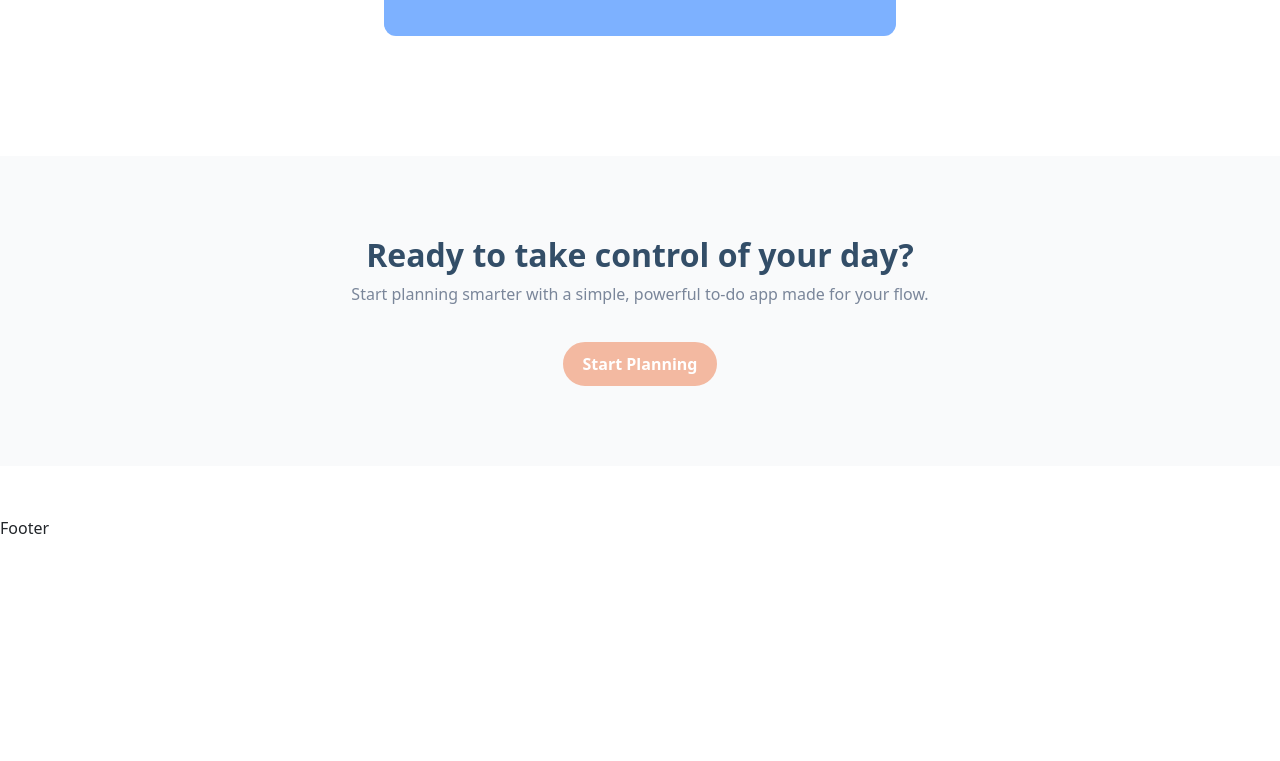
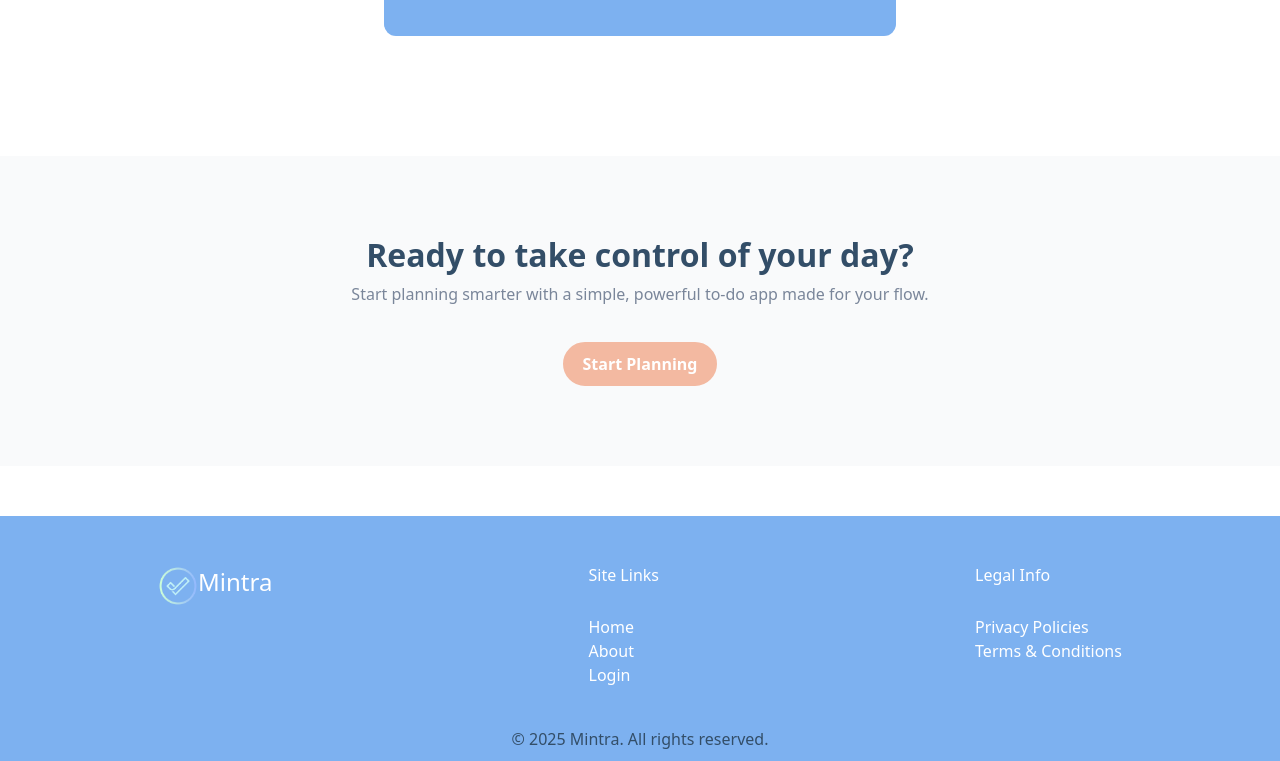
Before and after one commit to Alenia24/todo-app, a React (Vite) app in the folder client/: page / in a window 1280 px wide. Shown: the part 1752-2513 px from the top of the page. Before the commit the page ends 2292 px from the top, so only its background shows below. Built offline with nearby package versions, Linux system fonts and the light colour scheme.

Commit message:
Design footer

```diff
--- a/client/src/components/Footer/Footer.css
+++ b/client/src/components/Footer/Footer.css
@@ -0,0 +1,53 @@
+.footer-section {
+    background-color: var(--primary);
+    padding: 50px 0 10px;
+    display: flex;
+    flex-direction: column;
+    align-items: center;
+}
+
+.links {
+    display: flex;
+    justify-content: space-around;
+    align-items: flex-start;
+    width: 100%;
+    flex-wrap: wrap;
+}
+
+.logo {
+    display: flex;
+    justify-content: center;
+    align-items: center;
+    color: white;
+}
+
+.site-links, .legal-links {
+    display: flex;
+    flex-direction: column;
+
+}
+
+.site-links a, .legal-links a {
+    color: white;
+    text-decoration: none;
+}
+
+.site-links a:hover, .legal-links a:hover {
+    color: var(--text-secondary);
+}
+
+.site-links h6, .legal-links h6 {
+    color: white;
+    margin-bottom: 30px;
+}
+
+.copy-right {
+    margin-top: 40px;
+    text-align: center;
+    color: var(--text-primary);
+    font-weight: 500;
+}
+
+.copy-right p {
+    margin: 0;
+}
--- a/client/src/components/Footer/Footer.jsx
+++ b/client/src/components/Footer/Footer.jsx
@@ -1,9 +1,34 @@
 import React from 'react'
 
+import Logo from "../../assets/logo.png"
 import "./Footer.css"
 
 export default function Footer() {
+  const currentYear = new Date().getFullYear();
   return (
-    <div>Footer</div>
-  )
+    <div className="footer-section">
+      <div className="links">
+        <div className="logo">
+          <img src={Logo} alt="Mintra Logo" width={40} />
+          <h4>Mintra</h4>
+        </div>
+
+        <div className="site-links">
+          <h6>Site Links</h6>
+          <a href="">Home</a>
+          <a href="">About</a>
+          <a href="">Login</a>
+        </div>
+
+        <div className="legal-links">
+          <h6>Legal Info</h6>
+          <a href="">Privacy Policies</a>
+          <a href="">Terms & Conditions</a>
+        </div>
+      </div>
+      <div className="copy-right">
+      <p>&copy; {currentYear} Mintra. All rights reserved.</p>
+      </div>
+    </div>
+  );
 }
--- a/client/src/index.css
+++ b/client/src/index.css
@@ -68,7 +68,7 @@ button:focus-visible {
 } */
 
 :root {
-  --primary: #7DB1FF;
+  --primary: #7DB1F0;
   --background: #F9FAFB;
   --text-primary: #334E68;
   --text-secondary: #7A869A;
```
